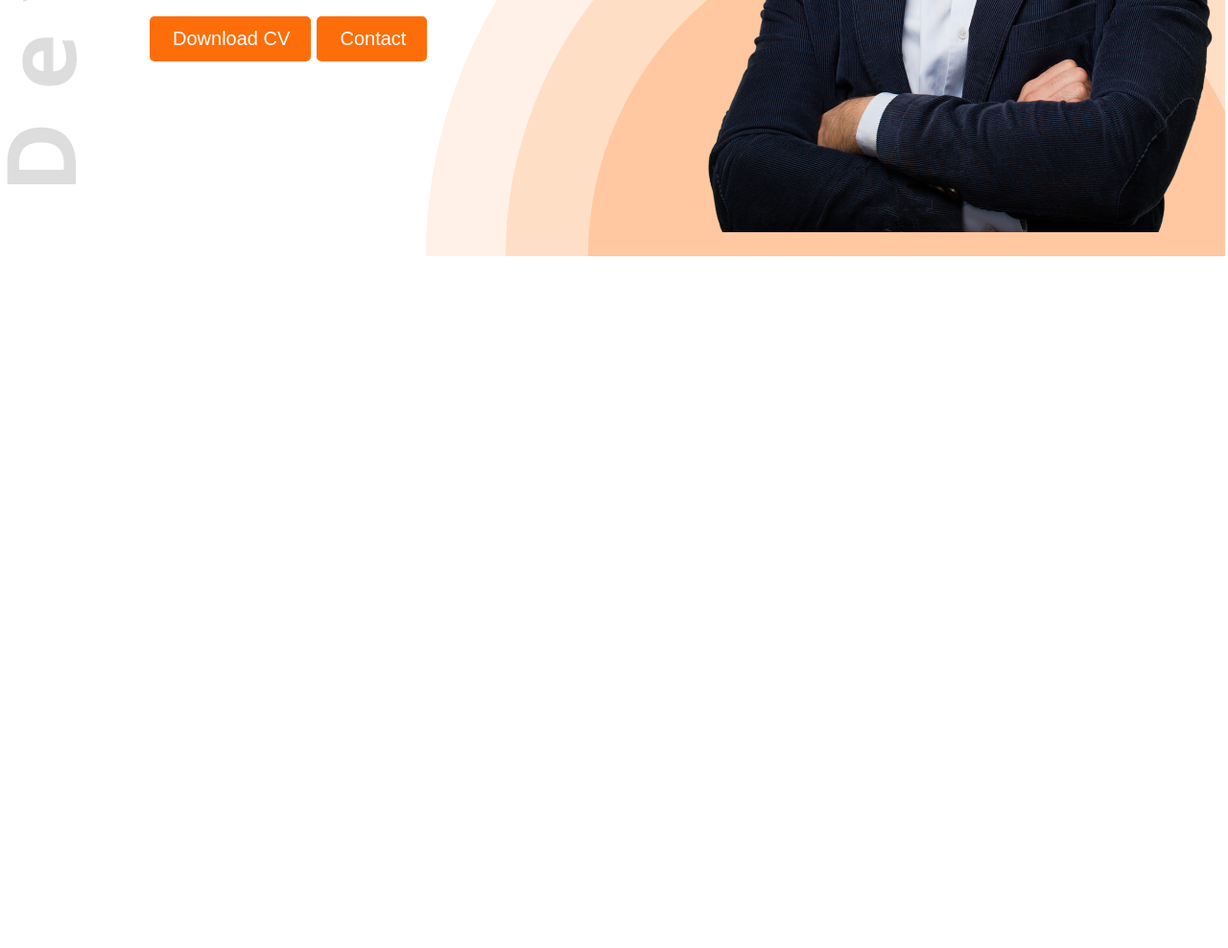
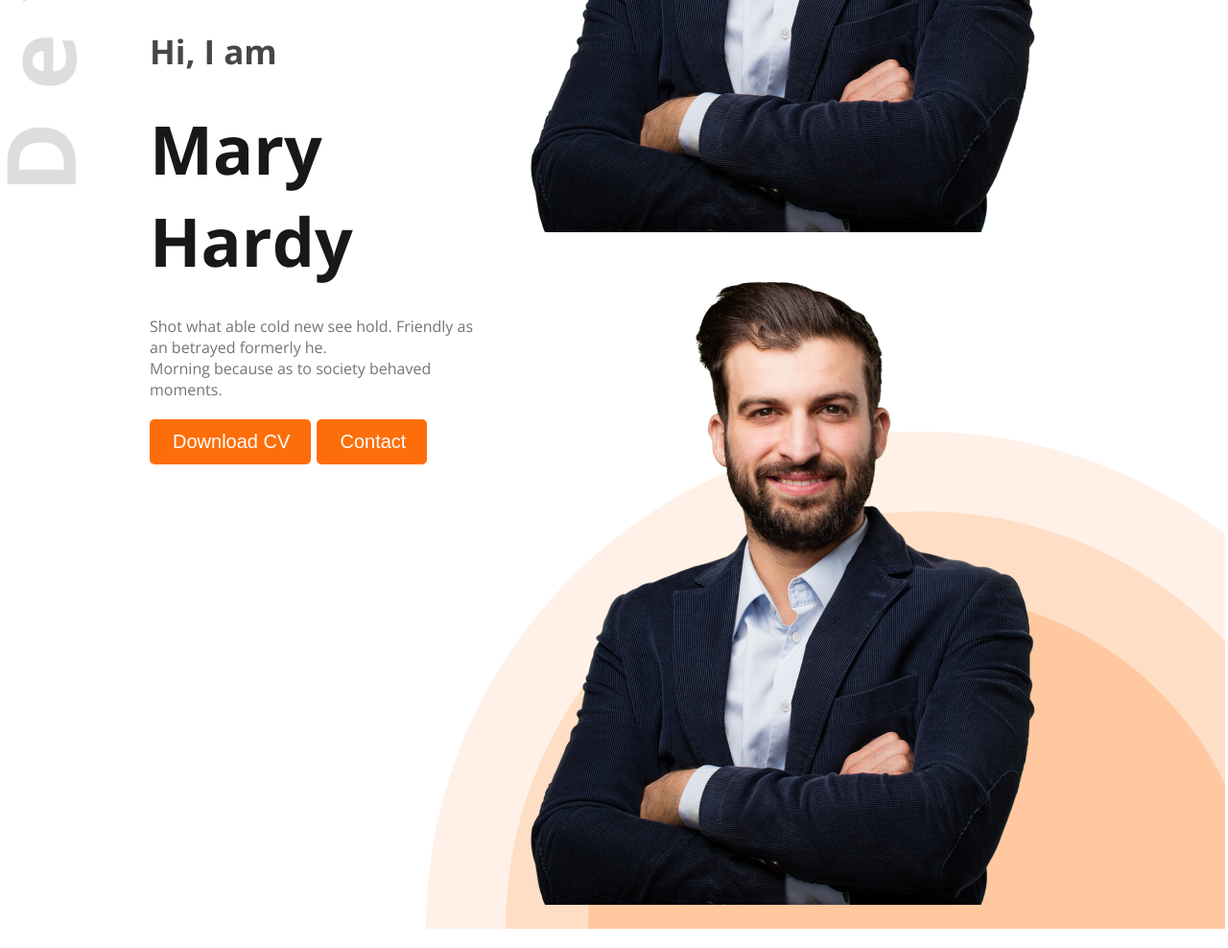
Before and after one commit to AshikMuhandis/portfolio-home, a plain HTML site: page index.html in a window 1280 px wide. Shown: the part 591-1579 px from the top of the page at 96% size. Before the commit the page ends 878 px from the top, so only its background shows below. Drawn offline with nearby package versions, Linux system fonts and the light colour scheme.

Commit message:
added dubbl man

```diff
--- a/index.html
+++ b/index.html
@@ -27,6 +27,8 @@
                 </div>
                 <div class="man banner-img">
                     <img src="./images/hardy.png" alt="hardy-pic">
+                    <img src="./images/hardy.png" alt="hardy-pic">
+
 
                 </div>
             </div>
```
